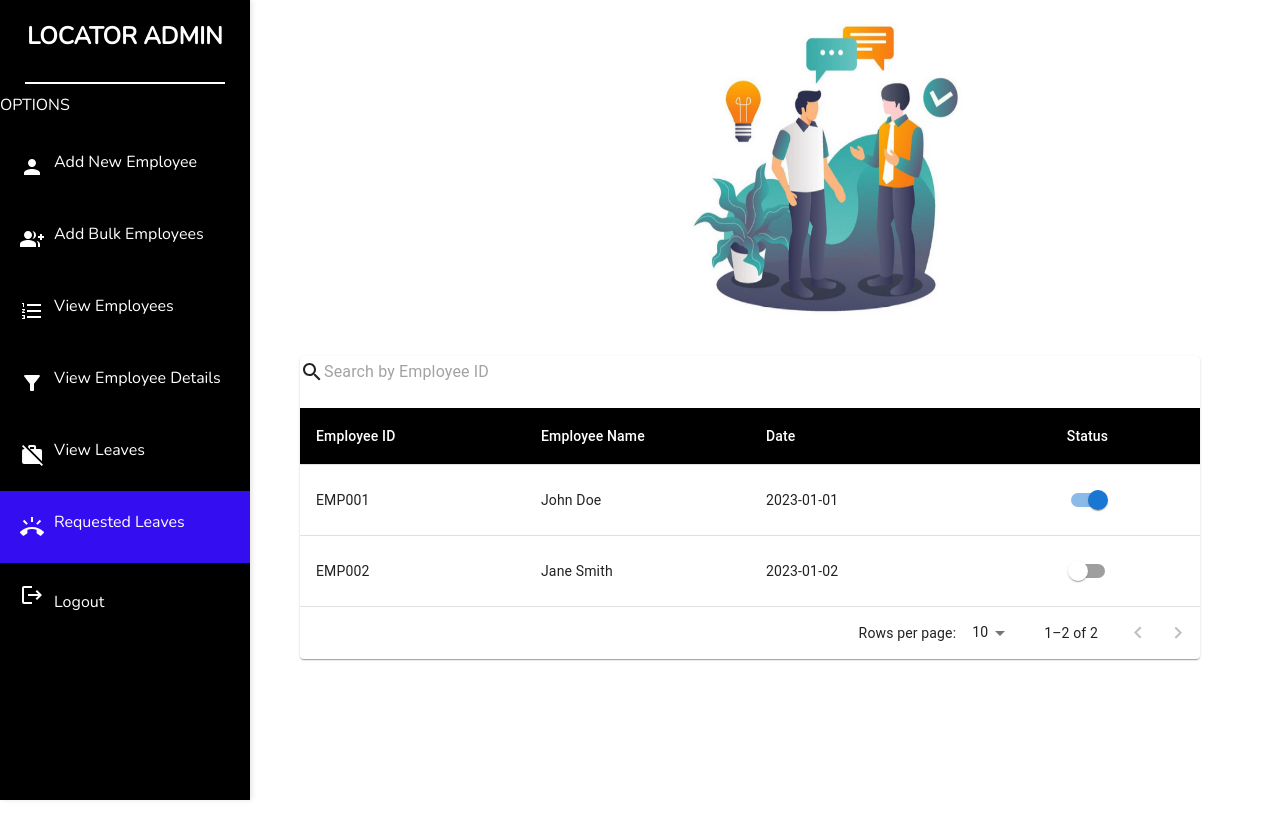
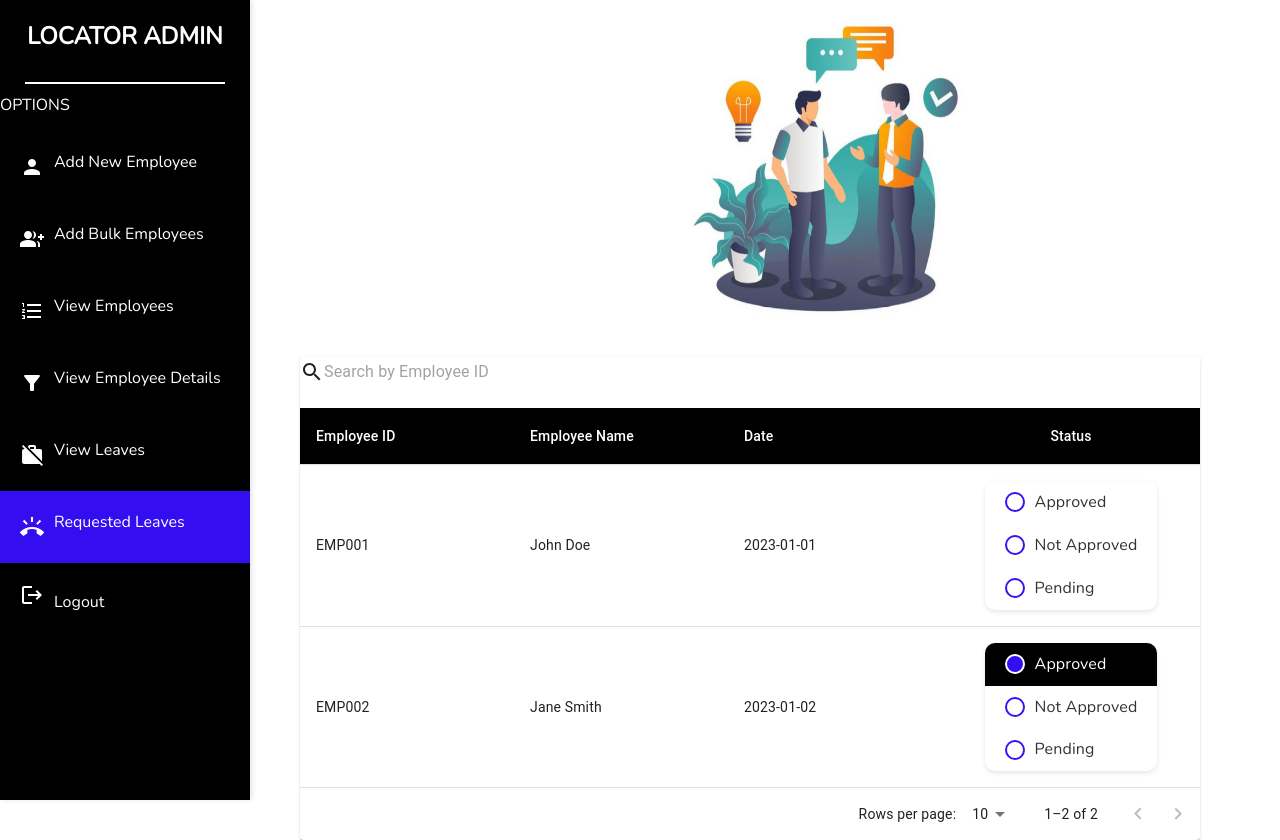
Before and after one commit to Sandarualoka/Loactor-admin, a React (Create React App) app: page /req_leave in a window 1280 px wide. Before the commit the page ends 800 px from the top, so only its background shows below. Built offline with nearby package versions, Linux system fonts and the light colour scheme.

Commit message:
adding approving leaves function

```diff
--- a/src/components/sidebar/Leave-req-table/Leave-req-table.jsx
+++ b/src/components/sidebar/Leave-req-table/Leave-req-table.jsx
@@ -10,6 +10,7 @@
 // import InputBase from "@mui/material/InputBase";
 // import Switch from "@mui/material/Switch";
 // import SearchIcon from "@mui/icons-material/Search";
+// import Leave_Btn from "../Leave_Btn/Leave_btn";
 
 // const columns = [
 //   { id: "employeeId", label: "Employee ID", minWidth: 170 },
@@ -20,11 +21,8 @@
 //     label: "Status",
 //     minWidth: 170,
 //     align: "center",
-//     format: (value) => (
-//       <Switch
-//         checked={value}
-//         // Handle the switch change here (add a state and update the status accordingly)
-//       />
+//     format: (value, handleChangeStatus) => (
+//       <Switch checked={value} onChange={handleChangeStatus} />
 //     ),
 //   },
 // ];
@@ -37,6 +35,11 @@
 //   const [page, setPage] = useState(0);
 //   const [rowsPerPage, setRowsPerPage] = useState(10);
 //   const [searchTerm, setSearchTerm] = useState("");
+//   const [tableData, setTableData] = useState([
+//     createData("EMP001", "John Doe", "2023-01-01", true),
+//     createData("EMP002", "Jane Smith", "2023-01-02", false),
+//     // Add more rows as needed
+//   ]);
 
 //   const handleChangePage = (event, newPage) => {
 //     setPage(newPage);
@@ -52,13 +55,13 @@
 //     setPage(0);
 //   };
 
-//   const rows = [
-//     createData("EMP001", "John Doe", "2023-01-01", true),
-//     createData("EMP002", "Jane Smith", "2023-01-02", false),
-//     // Add more rows as needed
-//   ];
+//   const handleChangeStatus = (rowIndex) => {
+//     const updatedData = [...tableData];
+//     updatedData[rowIndex].status = !updatedData[rowIndex].status;
+//     setTableData(updatedData);
+//   };
 
-//   const filteredRows = rows.filter(
+//   const filteredRows = tableData.filter(
 //     (row) =>
 //       row.employeeId.toLowerCase().includes(searchTerm.toLowerCase()) ||
 //       row.employeeName.toLowerCase().includes(searchTerm.toLowerCase()) ||
@@ -98,7 +101,7 @@
 //           <TableBody>
 //             {filteredRows
 //               .slice(page * rowsPerPage, page * rowsPerPage + rowsPerPage)
-//               .map((row) => {
+//               .map((row, rowIndex) => {
 //                 return (
 //                   <TableRow
 //                     hover
@@ -114,7 +117,11 @@
 //                           align={column.align || "left"}
 //                         >
 //                           {column.format && typeof value === "boolean"
-//                             ? column.format(value)
+//                             ? column.format(value, () =>
+//                                 handleChangeStatus(
+//                                   rowIndex + page * rowsPerPage
+//                                 )
+//                               )
 //                             : value}
 //                         </TableCell>
 //                       );
@@ -137,6 +144,7 @@
 //     </Paper>
 //   );
 // }
+
 import React, { useState } from "react";
 import Paper from "@mui/material/Paper";
 import Table from "@mui/material/Table";
@@ -147,8 +155,8 @@ import TableHead from "@mui/material/TableHead";
 import TablePagination from "@mui/material/TablePagination";
 import TableRow from "@mui/material/TableRow";
 import InputBase from "@mui/material/InputBase";
-import Switch from "@mui/material/Switch";
 import SearchIcon from "@mui/icons-material/Search";
+import Leave_Btn from "../Leave_Btn/Leave_btn";
 
 const columns = [
   { id: "employeeId", label: "Employee ID", minWidth: 170 },
@@ -159,8 +167,8 @@ const columns = [
     label: "Status",
     minWidth: 170,
     align: "center",
-    format: (value, handleChangeStatus) => (
-      <Switch checked={value} onChange={handleChangeStatus} />
+    format: (value, rowIndex, handleLeaveClick) => (
+      <Leave_Btn status={value} onClick={() => handleLeaveClick(rowIndex)} />
     ),
   },
 ];
@@ -193,7 +201,7 @@ export default function StickyHeadTable() {
     setPage(0);
   };
 
-  const handleChangeStatus = (rowIndex) => {
+  const handleLeaveClick = (rowIndex) => {
     const updatedData = [...tableData];
     updatedData[rowIndex].status = !updatedData[rowIndex].status;
     setTableData(updatedData);
@@ -254,12 +262,8 @@ export default function StickyHeadTable() {
                           key={column.id}
                           align={column.align || "left"}
                         >
-                          {column.format && typeof value === "boolean"
-                            ? column.format(value, () =>
-                                handleChangeStatus(
-                                  rowIndex + page * rowsPerPage
-                                )
-                              )
+                          {column.id === "status"
+                            ? column.format(value, rowIndex, handleLeaveClick)
                             : value}
                         </TableCell>
                       );
--- /dev/null
+++ b/src/components/sidebar/Leave_Btn/Leave_Btn.scss
@@ -0,0 +1,55 @@
+.container {
+    display: flex;
+    justify-content: center;
+    align-items: center;
+
+  }
+
+  .custom-radio {
+    display: flex;
+    flex-direction: column;
+    background-color: #fff;
+    border-radius: 10px;
+    box-shadow: 0 2px 5px rgba(0, 0, 0, 0.1);
+    overflow: hidden;
+  }
+
+  .custom-radio input[type="radio"] {
+    display: none;
+  }
+
+  .radio-label {
+    display: flex;
+    align-items: center;
+    padding: 10px 20px;
+    cursor: pointer;
+    transition: background-color 0.3s ease-in-out;
+
+    .radio-circle {
+      width: 20px;
+      height: 20px;
+      border: 2px solid  rgba(53, 15, 245, 0.985);
+      border-radius: 50%;
+      margin-right: 10px;
+      transition: border-color 0.3s ease-in-out, background-color 0.3s ease-in-out;
+    }
+
+    .radio-text {
+      font-size: 1rem;
+      color: #333;
+      transition: color 0.3s ease-in-out;
+    }
+  }
+
+  .custom-radio input[type="radio"]:checked + .radio-label {
+    background-color: #000000;
+
+    .radio-circle {
+      border-color: #fff;
+      background-color: rgba(53, 15, 245, 0.985);
+    }
+
+    .radio-text {
+      color: white;
+    }
+  }
--- /dev/null
+++ b/src/components/sidebar/Leave_Btn/Leave_btn.jsx
@@ -0,0 +1,28 @@
+import React from "react";
+import "./Leave_Btn.scss"; // Import the SCSS file
+
+const CustomRadioGroup = () => {
+  return (
+    <div className="container">
+      <div className="custom-radio">
+        <input type="radio" id="radio-1" name="tabs" defaultChecked />
+        <label className="radio-label" htmlFor="radio-1">
+          <div className="radio-circle"></div>
+          <span className="radio-text">Approved</span>
+        </label>
+        <input type="radio" id="radio-2" name="tabs" />
+        <label className="radio-label" htmlFor="radio-2">
+          <div className="radio-circle"></div>
+          <span className="radio-text">Not Approved</span>
+        </label>
+        <input type="radio" id="radio-3" name="tabs" />
+        <label className="radio-label" htmlFor="radio-3">
+          <div className="radio-circle"></div>
+          <span className="radio-text">Pending</span>
+        </label>
+      </div>
+    </div>
+  );
+};
+
+export default CustomRadioGroup;
```
Also changed, not shown: src/pages/req-leave/Req_Leave.jsx (+0 -24 lines).
